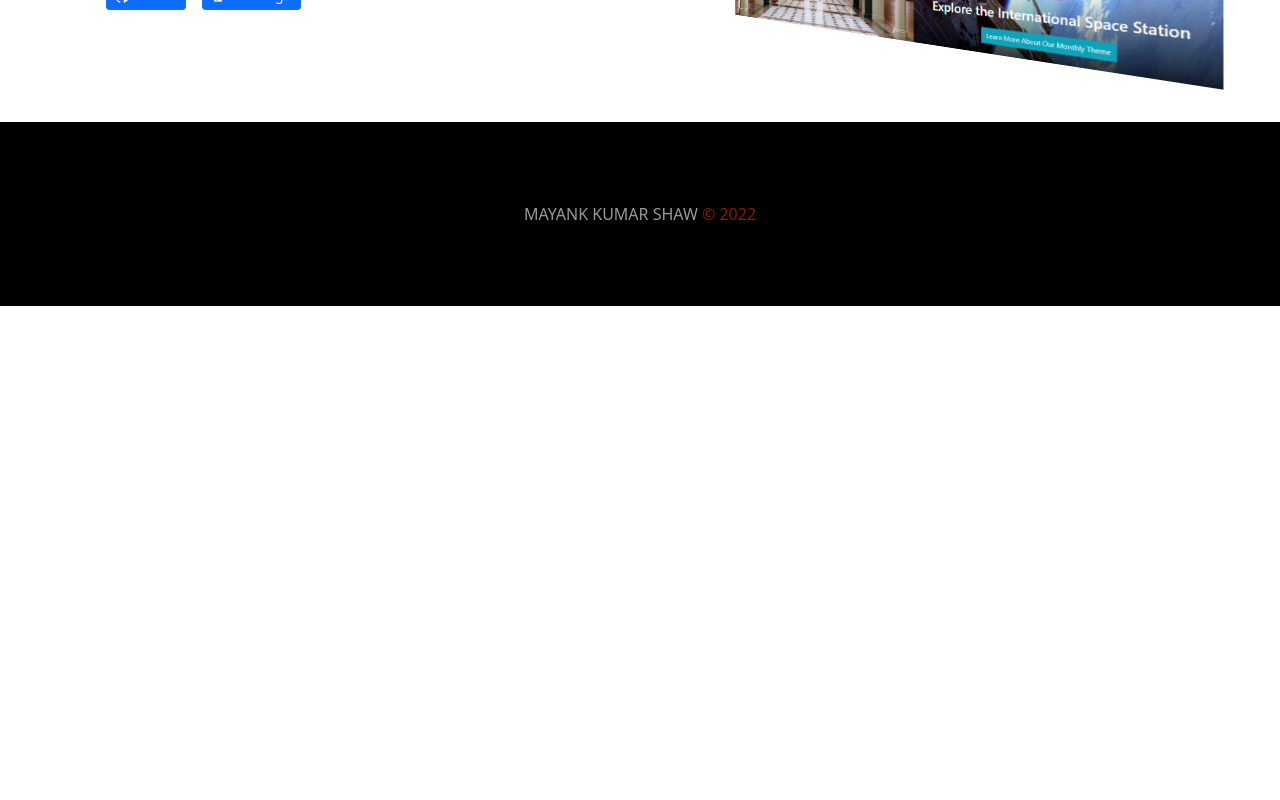
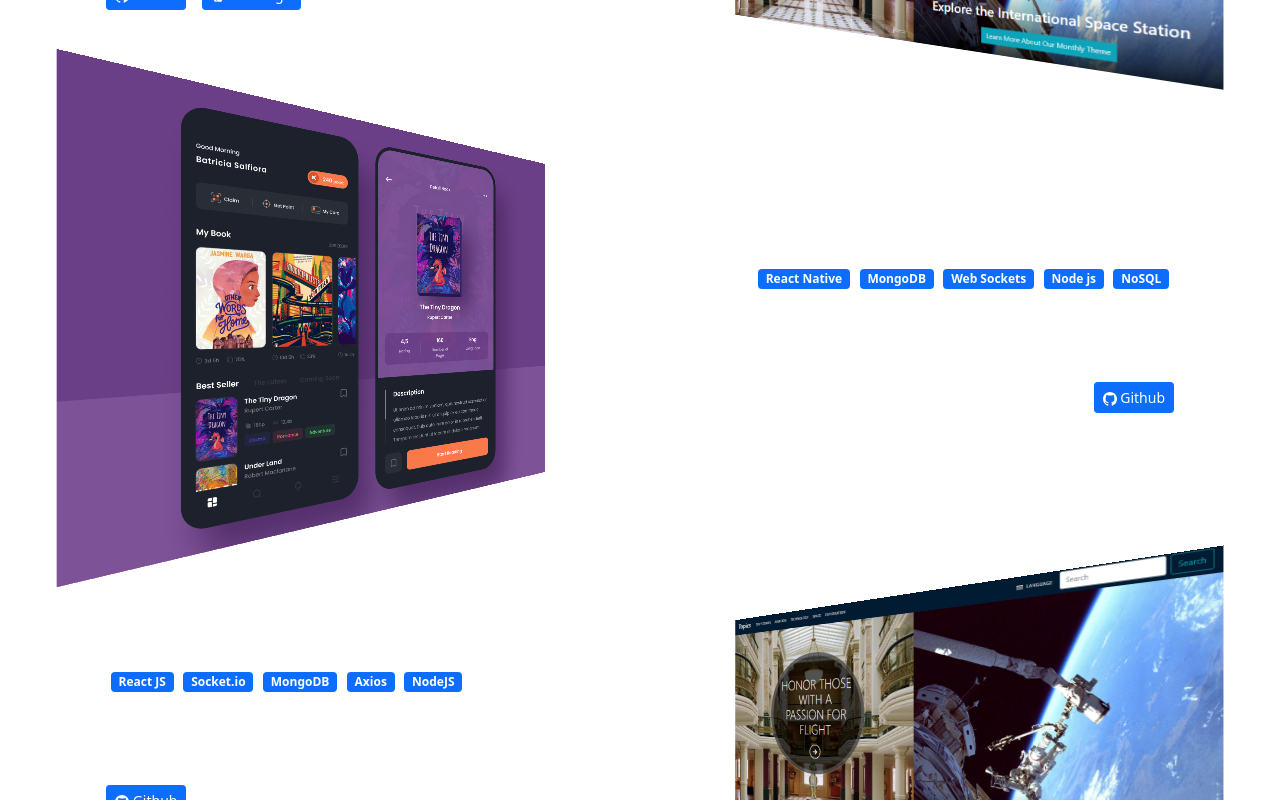
Before and after one commit to Mayank-141-Shaw/Portfolio-old, a React (Create React App) app: page /project in a window 1280 px wide. Shown: the part 3460-4260 px from the top of the page. Before the commit the page ends 3766 px from the top, so only its background shows below. Built offline with nearby package versions, Linux system fonts and the light colour scheme.

Commit message:
Changes in project data

```diff
--- a/src/pages/Projects.js
+++ b/src/pages/Projects.js
@@ -1,9 +1,8 @@
 import React from 'react'
-import { Badge, Col, Container, Row } from 'react-bootstrap'
+import { Badge, Container, Row } from 'react-bootstrap'
 import 'bootstrap/dist/css/bootstrap.min.css'
 import './css/Projects.css'
 
-import bigImg from '../assets/images/chill.jpg'
 import ProjectDetailBox from '../components/ProjectDetailBox/ProjectDetailBox'
 
 import foodImg from '../assets/images/projects/gamba-food.png'
@@ -15,6 +14,7 @@ import studentImg from '../assets/images/projects/student.png'
 import chatbotImg from '../assets/images/projects/chat-app.png'
 import museumImg from '../assets/images/projects/museum-login.png'
 import museumWebImg from '../assets/images/projects/museum-web.png'
+import bookStoreImg from '../assets/images/projects/book-store-cover.png'
 
 const data = [
   {
@@ -117,6 +117,26 @@ const data = [
     link: 'https://github.com/Mayank-141-Shaw/Museum-Host',
     live: 'https://mayank-141-shaw.github.io/Museum-Host/'
   },
+  {
+    dir: "left",
+    img: bookStoreImg,
+    title: "React Native Online Book Store",
+    badges: ['React Native', 'MongoDB', 'Web Sockets', 'Node js', 'NoSQL'],
+    desc: "This is a mobile application created using react native. It is a small online book store app for obile device"+
+          " where users can check out the various genres and read various ebooks online.",
+    link: 'https://github.com/Mayank-141-Shaw/React-Native-Book-Store-App',
+    live: 'none'
+  },
+  {
+    dir: "right",
+    img: museumWebImg,
+    title: "React Live Chat App",
+    badges: ['React JS', 'Socket.io', 'MongoDB', 'Axios', 'NodeJS'],
+    desc: "This is a live chat app whre multiple users can talk to each other in real time."+
+          " The data is updated live in mongodb and parsed / hosted live using web sockets parallel streaming",
+    link: 'https://github.com/Mayank-141-Shaw/Realtime-React-Chat-App',
+    live: 'none'
+  },
 ]
 
 
@@ -140,7 +160,13 @@ function Projects() {
             <hr style={{ display: 'block', width: '100%', backgroundColor: '#ffffff66' }} />
           </div>
 
-          <ProjectDetailBox info={data[0]} />
+          {
+            data.map( item => {
+              return <ProjectDetailBox info={item} />
+            } )
+          }
+
+          {/* <ProjectDetailBox info={data[0]} />
           <ProjectDetailBox info={data[1]} />
           <ProjectDetailBox info={data[2]} />
           <ProjectDetailBox info={data[3]} />
@@ -148,7 +174,7 @@ function Projects() {
           <ProjectDetailBox info={data[5]} />
           <ProjectDetailBox info={data[6]} />
           <ProjectDetailBox info={data[7]} />
-          <ProjectDetailBox info={data[8]} />
+          <ProjectDetailBox info={data[8]} /> */}
 
         </Container>
 
```
Also changed, not shown: src/assets/images/projects/book-store-cover.png (added).
